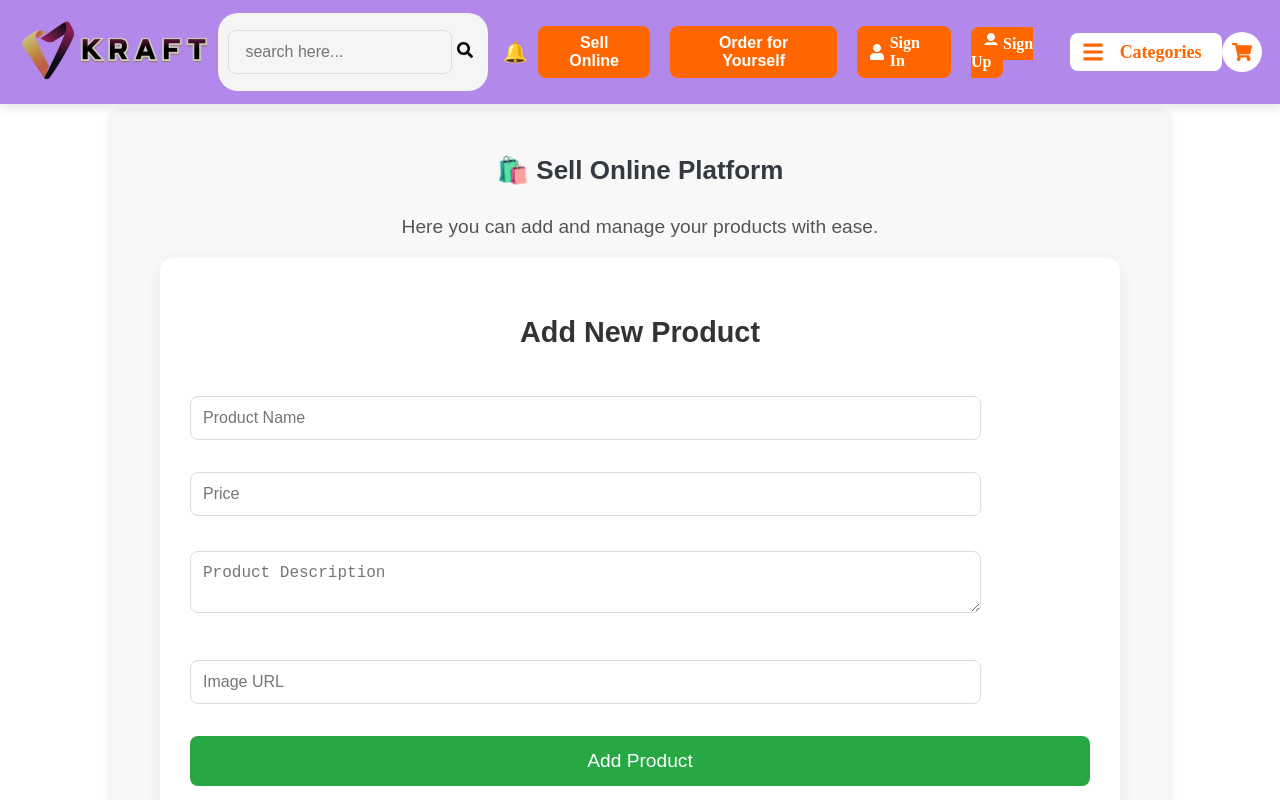
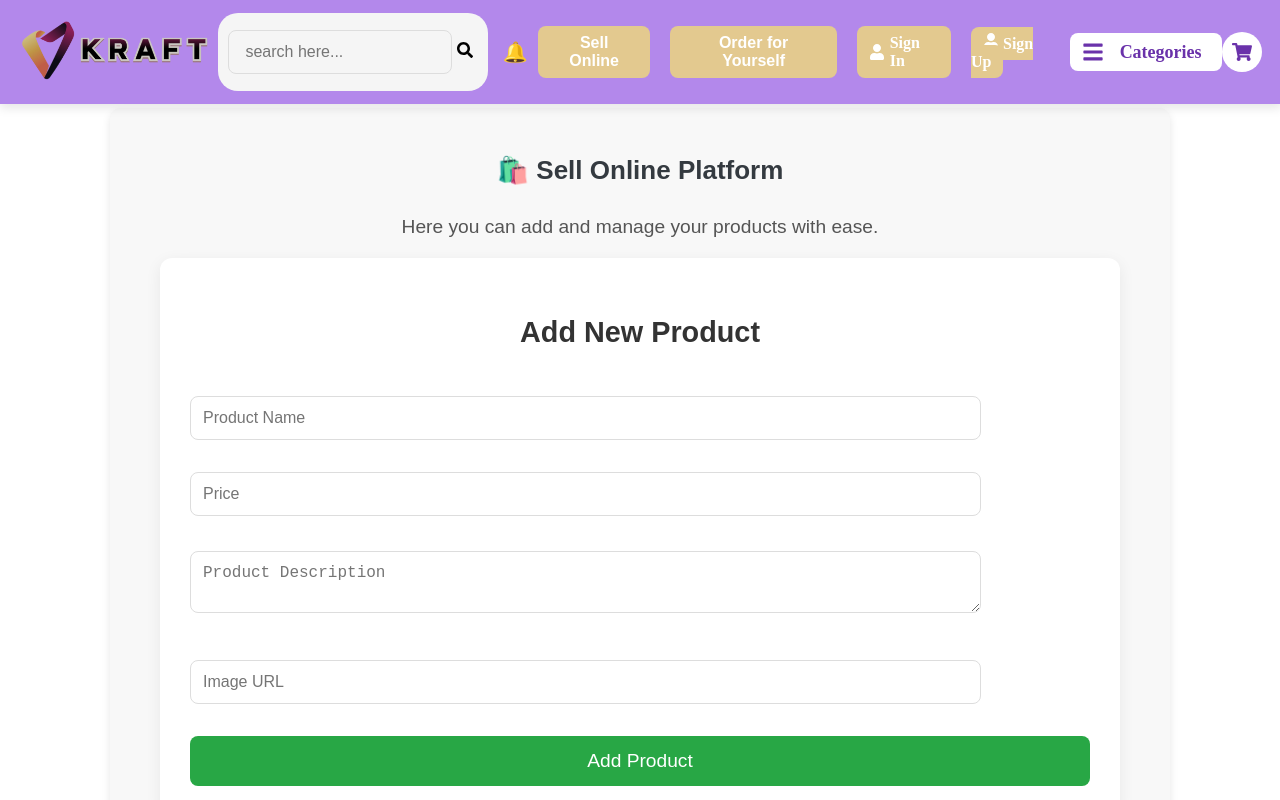
Before and after one commit to omarsaad369/VKraft, a React (Vite) app: page /sell in a window 1280 px wide. Shown: the top 800 px of the page. Built offline with nearby package versions, Linux system fonts and the light colour scheme; no server answers.

Commit message:
finished project ENDdd

```diff
--- a/src/styles/DarkMode.css
+++ b/src/styles/DarkMode.css
@@ -43,14 +43,14 @@ body.dark-mode {
 
 
   .signout-btn, .btn-link, .signin-btn, .signup-btn {
-    background: #ff6600;
+    background: #E3C98F;
     color: white;
     border: none;
     font-size: 16px;
   }
 
   .signout-btn:hover, .btn-link:hover, .signin-btn:hover, .signup-btn:hover {
-    background: #ff4500;
+    background: #d69d22;
   }
 
 
--- a/src/styles/SellOnline.css
+++ b/src/styles/SellOnline.css
@@ -123,7 +123,7 @@
   }
 
   .product-card button {
-    background-color: #28a745;
+    background-color: #6a32aa;
     color: white;
     padding: 10px 20px;
     border: none;
@@ -135,7 +135,7 @@
   }
 
   .product-card button:hover {
-    background-color: #218838;
+    background-color: #190233;
   }
 
   .product-list {
--- a/src/styles/navbar.css
+++ b/src/styles/navbar.css
@@ -108,7 +108,7 @@ body {
 }
 
 .search-results li:hover {
-  background-color: #ff6600;
+  background-color: #6a32aa;
   color: white;
 }
 
@@ -130,7 +130,7 @@ body {
 
 .btn-link {
   background: white;
-  color: #ff6600;
+  color: #6a32aa;
   font-weight: bold;
   border: none;
   font-size: 16px;
@@ -141,7 +141,7 @@ body {
 }
 
 .btn-link:hover {
-  background: #ff5722;
+  background: #6a32aa;
   color: white;
 }
 
@@ -161,7 +161,7 @@ body {
   border: none;
   border-radius: 8px;
   background: white;
-  color: #ff5722;
+  color: #6a32aa;
   font-size: 14px;
   font-weight: bold;
   transition: background 0.3s ease, color 0.3s ease;
@@ -169,7 +169,7 @@ body {
 }
 
 .signin-btn:hover {
-  background: #ff6600;
+  background: #6a32aa;
   color: white;
 }
 
@@ -206,7 +206,7 @@ body {
   justify-content: center;
   padding: 8px;
   background: white;
-  color: #ff6600;
+  color: #6a32aa;
   border-radius: 50%;
   font-size: 20px;
   transition: background 0.3s ease-in-out, color 0.3s ease-in-out;
@@ -214,7 +214,7 @@ body {
 }
 
 .cart-icon:hover {
-  background: #ff5722;
+  background: #6a32aa;
   color: white;
   border: 2px solid white;
 }
@@ -375,7 +375,7 @@ body {
 
 
 .admin-btn {
-  background-color: #ff9f00;
+  background-color: #6a32aa;
   color: white;
   padding: 10px 15px;
   border: none;
@@ -420,7 +420,7 @@ body {
 
 
 .hamburger-menu:hover {
-  background: #ff5722;
+  background: #6a32aa;
   color: white;
   transform: scale(1.05);
   border-color: white;
@@ -442,7 +442,7 @@ body {
   cursor: pointer;
   padding: 8px 12px;
   background: white;
-  color: #ff6600;
+  color: #6a32aa;
   border-radius: 8px;
   transition: background 0.3s ease, color 0.3s ease;
   position: relative;
@@ -497,7 +497,7 @@ body {
 }
 
 .dropdown-menu li:hover {
-  background-color: #ff6600;
+  background-color: #6a32aa;
   color: white;
 }
 
--- a/src/styles/scrollToTop.css
+++ b/src/styles/scrollToTop.css
@@ -2,7 +2,7 @@
     position: fixed;
     bottom: 20px;
     right: 20px;
-    background: #ff5722;
+    background: #E3C98F;
     color: white;
     border: none;
     padding: 10px;
@@ -16,5 +16,5 @@
   }
 
   .scroll-to-top:hover {
-    background: #e64a19;
+    background: #f8b117;
   }
```
Also changed, not shown: src/styles/global.css (deleted), src/styles/product.css (deleted).
